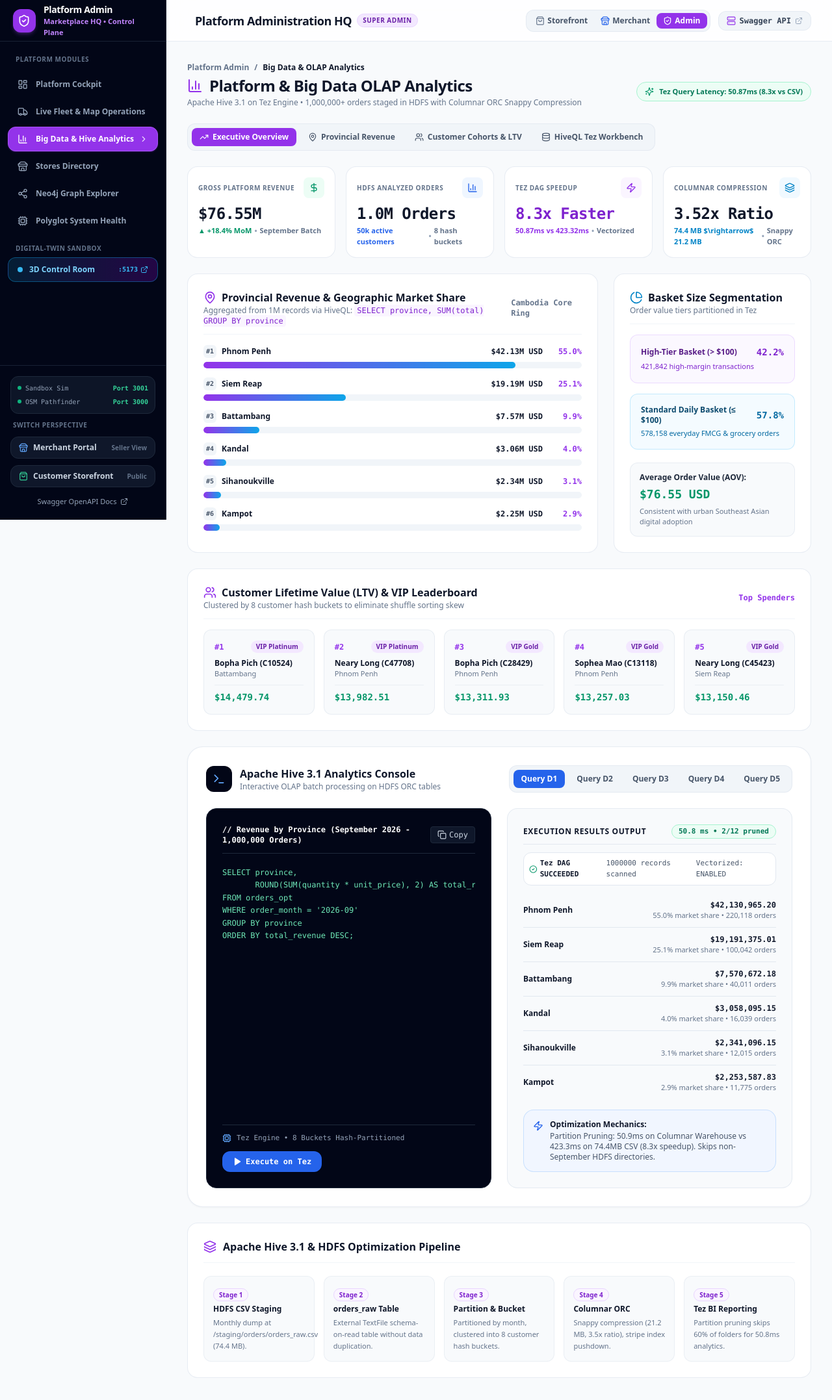
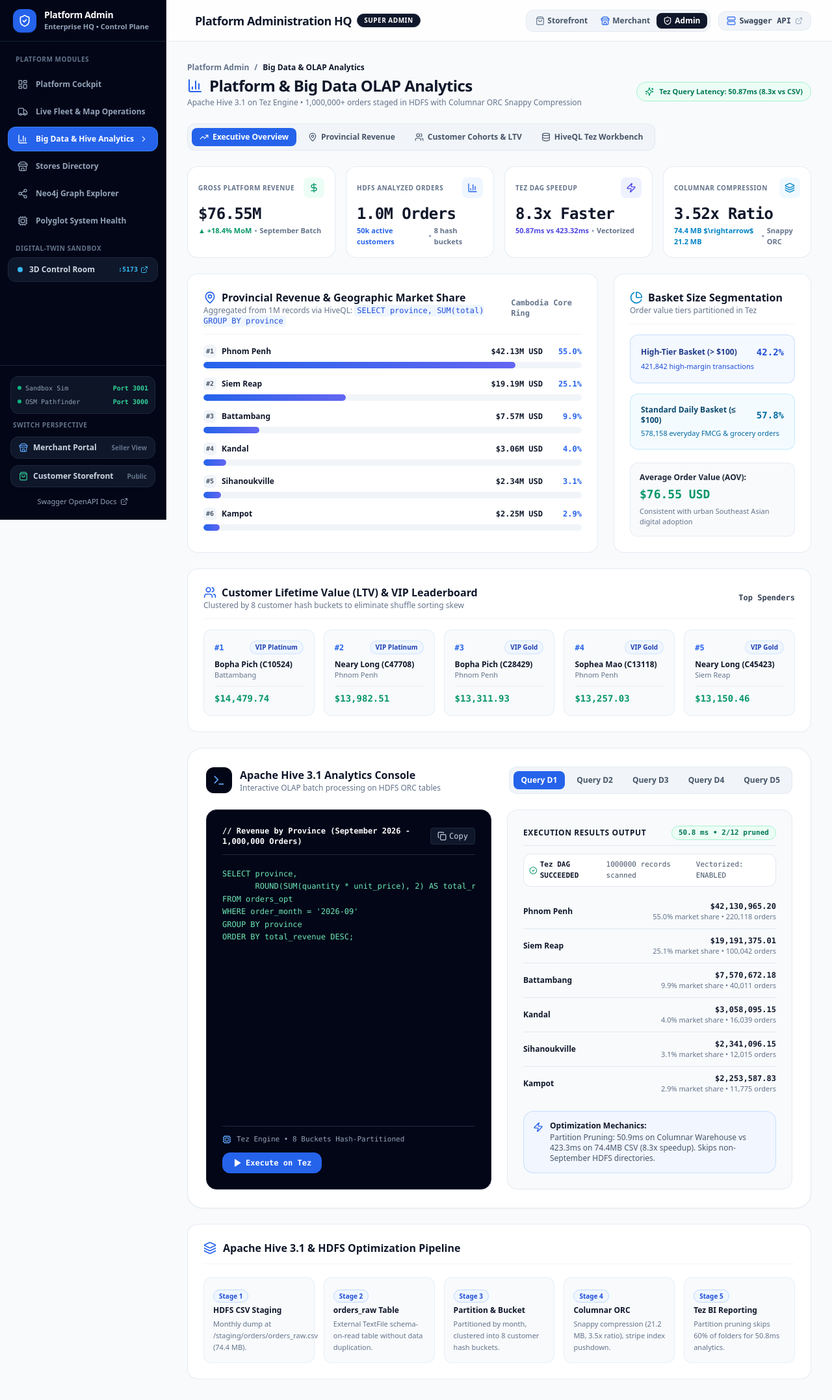
Before and after one commit to mengchheanglong/ecommerce-hive-nosql, a Next.js app in the folder web/: page /admin/analytics in a window 1280 px wide. Shown: the whole page at 65% size. Built offline with nearby package versions, Linux system fonts and the light colour scheme.

Commit message:
refactor(admin): modernize admin UI with enterprise slate/blue corporate design system

```diff
--- a/web/src/app/admin/analytics/page.tsx
+++ b/web/src/app/admin/analytics/page.tsx
@@ -86,7 +86,7 @@ export default function AdminAnalyticsPage() {
         <div className="flex flex-col sm:flex-row items-start sm:items-center justify-between gap-3">
           <div>
             <h1 className="text-2xl font-black text-slate-900 tracking-tight flex items-center space-x-2.5">
-              <BarChart3 className="w-6 h-6 text-purple-600" />
+              <BarChart3 className="w-6 h-6 text-blue-600" />
               <span>Platform & Big Data OLAP Analytics</span>
             </h1>
             <p className="text-xs text-slate-500 mt-0.5">
@@ -116,7 +116,7 @@ export default function AdminAnalyticsPage() {
               onClick={() => setActiveTab(tab.id as any)}
               className={`px-3 py-1.5 rounded-lg text-xs font-semibold flex items-center space-x-1.5 transition-all cursor-pointer ${
                 activeTab === tab.id
-                  ? "bg-purple-600 text-white font-bold shadow-xs"
+                  ? "bg-blue-600 text-white font-bold shadow-xs"
                   : "text-slate-600 hover:text-slate-900"
               }`}
             >
@@ -173,15 +173,15 @@ export default function AdminAnalyticsPage() {
         <div className="bg-white p-4 rounded-2xl border border-slate-200/80 shadow-xs space-y-2">
           <div className="flex items-center justify-between text-slate-500">
             <span className="text-[10px] font-bold uppercase tracking-wider">Tez DAG Speedup</span>
-            <div className="w-8 h-8 rounded-lg bg-purple-50 text-purple-600 flex items-center justify-center font-bold">
+            <div className="w-8 h-8 rounded-lg bg-indigo-50 text-indigo-600 flex items-center justify-center font-bold">
               <Zap className="w-4 h-4" />
             </div>
           </div>
           <div>
-            <span className="text-2xl font-black text-purple-700 font-mono tracking-tight">
+            <span className="text-2xl font-black text-slate-900 font-mono tracking-tight">
               {metrics.speedupMultiplier}x Faster
             </span>
-            <div className="flex items-center space-x-1 text-[11px] text-purple-600 font-semibold mt-0.5">
+            <div className="flex items-center space-x-1 text-[11px] text-indigo-600 font-semibold mt-0.5">
               <span>{metrics.queryLatencyMs}ms vs {metrics.csvLatencyMs}ms</span>
               <span className="text-slate-400">•</span>
               <span className="text-slate-500">Vectorized</span>
@@ -218,11 +218,11 @@ export default function AdminAnalyticsPage() {
             <div className="flex items-center justify-between pb-3 border-b border-slate-100">
               <div>
                 <h3 className="text-base font-bold text-slate-900 flex items-center space-x-2">
-                  <MapPin className="w-5 h-5 text-purple-600" />
+                  <MapPin className="w-5 h-5 text-blue-600" />
                   <span>Provincial Revenue & Geographic Market Share</span>
                 </h3>
                 <p className="text-xs text-slate-500">
-                  Aggregated from 1M records via HiveQL: <code className="font-mono text-purple-700 bg-purple-50 px-1 py-0.5 rounded">SELECT province, SUM(total) GROUP BY province</code>
+                  Aggregated from 1M records via HiveQL: <code className="font-mono text-blue-700 bg-blue-50 px-1 py-0.5 rounded">SELECT province, SUM(total) GROUP BY province</code>
                 </p>
               </div>
               <span className="text-xs font-mono text-slate-500 font-bold">Cambodia Core Ring</span>
@@ -244,14 +244,14 @@ export default function AdminAnalyticsPage() {
                         <span className="font-extrabold text-slate-900">
                           ${(prov.revenue / 1000000).toFixed(2)}M USD
                         </span>
-                        <span className="text-purple-600 font-bold w-12 text-right">{prov.share}</span>
+                        <span className="text-blue-600 font-bold w-12 text-right">{prov.share}</span>
                       </div>
                     </div>
 
                     {/* Progress Bar */}
                     <div className="w-full bg-slate-100 h-2.5 rounded-full overflow-hidden">
                       <div
-                        className="bg-gradient-to-r from-purple-600 to-sky-500 h-full rounded-full transition-all duration-500"
+                        className="bg-gradient-to-r from-blue-600 to-indigo-500 h-full rounded-full transition-all duration-500"
                         style={{ width: `${Math.min(pct * 1.5, 100)}%` }}
                       />
                     </div>
@@ -273,12 +273,12 @@ export default function AdminAnalyticsPage() {
               </div>
 
               <div className="space-y-4 pt-4">
-                <div className="p-4 rounded-xl bg-purple-50/70 border border-purple-200/80 space-y-1">
+                <div className="p-4 rounded-xl bg-blue-50/70 border border-blue-200/80 space-y-1">
                   <div className="flex items-center justify-between">
-                    <span className="text-xs font-bold text-purple-900">High-Tier Basket ({orderTiers.highTier.label})</span>
-                    <span className="font-mono font-black text-purple-700 text-sm">{orderTiers.highTier.percentage}</span>
+                    <span className="text-xs font-bold text-blue-900">High-Tier Basket ({orderTiers.highTier.label})</span>
+                    <span className="font-mono font-black text-blue-700 text-sm">{orderTiers.highTier.percentage}</span>
                   </div>
-                  <p className="text-[11px] text-purple-700">
+                  <p className="text-[11px] text-blue-700">
                     {orderTiers.highTier.count.toLocaleString()} high-margin transactions
                   </p>
                 </div>
@@ -310,25 +310,25 @@ export default function AdminAnalyticsPage() {
           <div className="flex items-center justify-between pb-3 border-b border-slate-100">
             <div>
               <h3 className="text-base font-bold text-slate-900 flex items-center space-x-2">
-                <Users className="w-5 h-5 text-purple-600" />
+                <Users className="w-5 h-5 text-blue-600" />
                 <span>Customer Lifetime Value (LTV) & VIP Leaderboard</span>
               </h3>
               <p className="text-xs text-slate-500">
                 Clustered by 8 customer hash buckets to eliminate shuffle sorting skew
               </p>
             </div>
-            <span className="text-xs font-mono font-bold text-purple-600">Top Spenders</span>
+            <span className="text-xs font-mono font-bold text-slate-700">Top Spenders</span>
           </div>
 
           <div className="grid grid-cols-1 md:grid-cols-3 lg:grid-cols-5 gap-3.5">
             {topCustomers.map((cust: any) => (
               <div
                 key={cust.name}
-                className="p-4 rounded-xl bg-slate-50 border border-slate-200/70 hover:border-purple-300 transition-all space-y-2"
+                className="p-4 rounded-xl bg-slate-50 border border-slate-200/70 hover:border-blue-300 transition-all space-y-2"
               >
                 <div className="flex items-center justify-between">
-                  <span className="text-xs font-bold font-mono text-purple-600">#{cust.rank}</span>
-                  <span className="text-[10px] font-bold px-2 py-0.5 rounded-full bg-purple-100 text-purple-800">
+                  <span className="text-xs font-bold font-mono text-blue-600">#{cust.rank}</span>
+                  <span className="text-[10px] font-bold px-2 py-0.5 rounded-full bg-blue-50 text-blue-800 border border-blue-200/60">
                     {cust.tier}
                   </span>
                 </div>
@@ -354,7 +354,7 @@ export default function AdminAnalyticsPage() {
           {/* 5-Stage Big Data Architecture Pipeline */}
           <div className="bg-white rounded-2xl p-6 border border-slate-200/80 shadow-xs space-y-5">
             <div className="flex items-center space-x-2.5 pb-3 border-b border-slate-100">
-              <Layers className="w-5 h-5 text-purple-600" />
+              <Layers className="w-5 h-5 text-blue-600" />
               <h3 className="text-base font-bold text-slate-900">
                 Apache Hive 3.1 & HDFS Optimization Pipeline
               </h3>
@@ -362,7 +362,7 @@ export default function AdminAnalyticsPage() {
 
             <div className="grid grid-cols-1 md:grid-cols-5 gap-3.5">
               <div className="p-3.5 rounded-xl bg-slate-50 border border-slate-200/60 space-y-1">
-                <span className="text-[10px] font-bold text-purple-700 bg-purple-50 px-2 py-0.5 rounded-full border border-purple-200">
+                <span className="text-[10px] font-bold text-blue-700 bg-blue-50 px-2 py-0.5 rounded-full border border-blue-200">
                   Stage 1
                 </span>
                 <h4 className="text-xs font-bold text-slate-900 mt-2">HDFS CSV Staging</h4>
@@ -372,7 +372,7 @@ export default function AdminAnalyticsPage() {
               </div>
 
               <div className="p-3.5 rounded-xl bg-slate-50 border border-slate-200/60 space-y-1">
-                <span className="text-[10px] font-bold text-purple-700 bg-purple-50 px-2 py-0.5 rounded-full border border-purple-200">
+                <span className="text-[10px] font-bold text-blue-700 bg-blue-50 px-2 py-0.5 rounded-full border border-blue-200">
                   Stage 2
                 </span>
                 <h4 className="text-xs font-bold text-slate-900 mt-2">orders_raw Table</h4>
@@ -382,7 +382,7 @@ export default function AdminAnalyticsPage() {
               </div>
 
               <div className="p-3.5 rounded-xl bg-slate-50 border border-slate-200/60 space-y-1">
-                <span className="text-[10px] font-bold text-purple-700 bg-purple-50 px-2 py-0.5 rounded-full border border-purple-200">
+                <span className="text-[10px] font-bold text-blue-700 bg-blue-50 px-2 py-0.5 rounded-full border border-blue-200">
                   Stage 3
                 </span>
                 <h4 className="text-xs font-bold text-slate-900 mt-2">Partition & Bucket</h4>
@@ -392,7 +392,7 @@ export default function AdminAnalyticsPage() {
               </div>
 
               <div className="p-3.5 rounded-xl bg-slate-50 border border-slate-200/60 space-y-1">
-                <span className="text-[10px] font-bold text-purple-700 bg-purple-50 px-2 py-0.5 rounded-full border border-purple-200">
+                <span className="text-[10px] font-bold text-blue-700 bg-blue-50 px-2 py-0.5 rounded-full border border-blue-200">
                   Stage 4
                 </span>
                 <h4 className="text-xs font-bold text-slate-900 mt-2">Columnar ORC</h4>
@@ -402,7 +402,7 @@ export default function AdminAnalyticsPage() {
               </div>
 
               <div className="p-3.5 rounded-xl bg-slate-50 border border-slate-200/60 space-y-1">
-                <span className="text-[10px] font-bold text-purple-700 bg-purple-50 px-2 py-0.5 rounded-full border border-purple-200">
+                <span className="text-[10px] font-bold text-blue-700 bg-blue-50 px-2 py-0.5 rounded-full border border-blue-200">
                   Stage 5
                 </span>
                 <h4 className="text-xs font-bold text-slate-900 mt-2">Tez BI Reporting</h4>
--- a/web/src/components/admin/AdminHeader.tsx
+++ b/web/src/components/admin/AdminHeader.tsx
@@ -26,7 +26,7 @@ export function AdminHeader({ onToggleSidebar, title, subtitle }: AdminHeaderPro
             <h1 className="text-base sm:text-lg font-bold text-slate-900 tracking-tight">
               {title || "Platform Administration HQ"}
             </h1>
-            <span className="hidden sm:inline-flex items-center px-2 py-0.5 rounded-full text-[10px] font-extrabold uppercase tracking-wider bg-purple-100 text-purple-800 border border-purple-200">
+            <span className="hidden sm:inline-flex items-center px-2.5 py-0.5 rounded-full text-[10px] font-bold uppercase tracking-wider bg-slate-900 text-white border border-slate-800 shadow-2xs">
               Super Admin
             </span>
           </div>
@@ -62,7 +62,7 @@ export function AdminHeader({ onToggleSidebar, title, subtitle }: AdminHeaderPro
             <span className="hidden sm:inline">Merchant</span>
           </Link>
           <span
-            className="flex items-center space-x-1 px-2.5 py-1 rounded-lg bg-purple-600 text-white font-bold shadow-xs cursor-default"
+            className="flex items-center space-x-1 px-2.5 py-1 rounded-lg bg-slate-900 text-white font-bold shadow-xs cursor-default"
             title="Current: Platform Admin Console"
           >
             <ShieldCheck className="w-3.5 h-3.5 text-white" />
@@ -77,7 +77,7 @@ export function AdminHeader({ onToggleSidebar, title, subtitle }: AdminHeaderPro
           rel="noreferrer"
           className="hidden md:inline-flex items-center space-x-1.5 px-3 py-1.5 rounded-xl bg-slate-100 hover:bg-slate-200/80 text-slate-700 border border-slate-200/80 text-xs font-mono font-semibold transition-all"
         >
-          <Server className="w-3.5 h-3.5 text-purple-600" />
+          <Server className="w-3.5 h-3.5 text-blue-600" />
           <span>Swagger API</span>
           <ExternalLink className="w-3 h-3 text-slate-400" />
         </a>
--- a/web/src/components/admin/AdminSidebar.tsx
+++ b/web/src/components/admin/AdminSidebar.tsx
@@ -56,15 +56,15 @@ export function AdminSidebar({ isOpen, onClose }: AdminSidebarProps) {
           {/* Logo / Admin Identity */}
           <div className="h-16 sm:h-18 px-5 flex items-center justify-between border-b border-slate-800/80">
             <div className="flex items-center space-x-3">
-              <div className="w-9 h-9 rounded-xl bg-purple-600 text-white flex items-center justify-center font-bold shadow-md shadow-purple-500/25">
+              <div className="w-9 h-9 rounded-xl bg-blue-600 text-white flex items-center justify-center font-bold shadow-sm shadow-blue-600/25">
                 <ShieldCheck className="w-5 h-5" />
               </div>
               <div>
                 <span className="font-extrabold text-sm tracking-tight text-white block">
                   Platform Admin
                 </span>
-                <span className="text-[11px] text-purple-400 font-semibold block">
-                  Marketplace HQ • Control Plane
+                <span className="text-[11px] text-slate-400 font-semibold block">
+                  Enterprise HQ • Control Plane
                 </span>
               </div>
             </div>
@@ -90,7 +90,7 @@ export function AdminSidebar({ isOpen, onClose }: AdminSidebarProps) {
                   onClick={onClose}
                   className={`flex items-center justify-between px-3.5 py-2.5 rounded-xl text-xs font-semibold transition-all duration-150 ${
                     isActive
-                      ? "bg-purple-600 text-white font-bold shadow-sm shadow-purple-600/30 border border-purple-500"
+                      ? "bg-blue-600 text-white font-bold shadow-xs shadow-blue-600/30 border border-blue-500"
                       : "text-slate-400 hover:text-white hover:bg-slate-900 border border-transparent"
                   }`}
                 >
@@ -112,7 +112,7 @@ export function AdminSidebar({ isOpen, onClose }: AdminSidebarProps) {
                 href="http://localhost:5173"
                 target="_blank"
                 rel="noreferrer"
-                className="group flex items-center justify-between px-3.5 py-2.5 rounded-xl bg-gradient-to-r from-sky-950/60 to-purple-950/60 border border-sky-500/40 hover:border-sky-400 text-sky-300 hover:text-white text-xs font-semibold transition-all shadow-sm"
+                className="group flex items-center justify-between px-3.5 py-2.5 rounded-xl bg-slate-900 border border-slate-800 hover:border-sky-500/50 text-slate-300 hover:text-white text-xs font-semibold transition-all shadow-xs"
               >
                 <div className="flex items-center space-x-2.5">
                   <div className="w-2 h-2 rounded-full bg-sky-400 animate-pulse" />
@@ -177,7 +177,7 @@ export function AdminSidebar({ isOpen, onClose }: AdminSidebarProps) {
             href="http://localhost:4000/api/docs"
             target="_blank"
             rel="noreferrer"
-            className="w-full flex items-center justify-center space-x-1.5 py-1 text-[11px] text-slate-400 hover:text-purple-400 transition-colors"
+            className="w-full flex items-center justify-center space-x-1.5 py-1 text-[11px] text-slate-400 hover:text-blue-400 transition-colors"
           >
             <span>Swagger OpenAPI Docs</span>
             <ExternalLink className="w-3 h-3" />
```
Also changed, not shown: web/src/app/admin/fleet/page.tsx (+11 -11 lines), web/src/app/admin/page.tsx (+19 -19 lines), web/src/app/admin/stores/page.tsx (+5 -5 lines), web/src/app/admin/system/page.tsx (+8 -8 lines), web/src/components/admin/AdminFleetMap.tsx (+5 -5 lines), web/src/components/admin/Neo4jGraphExplorer.tsx (+18 -18 lines), web/src/components/shared/Header.tsx (+7 -7 lines).
